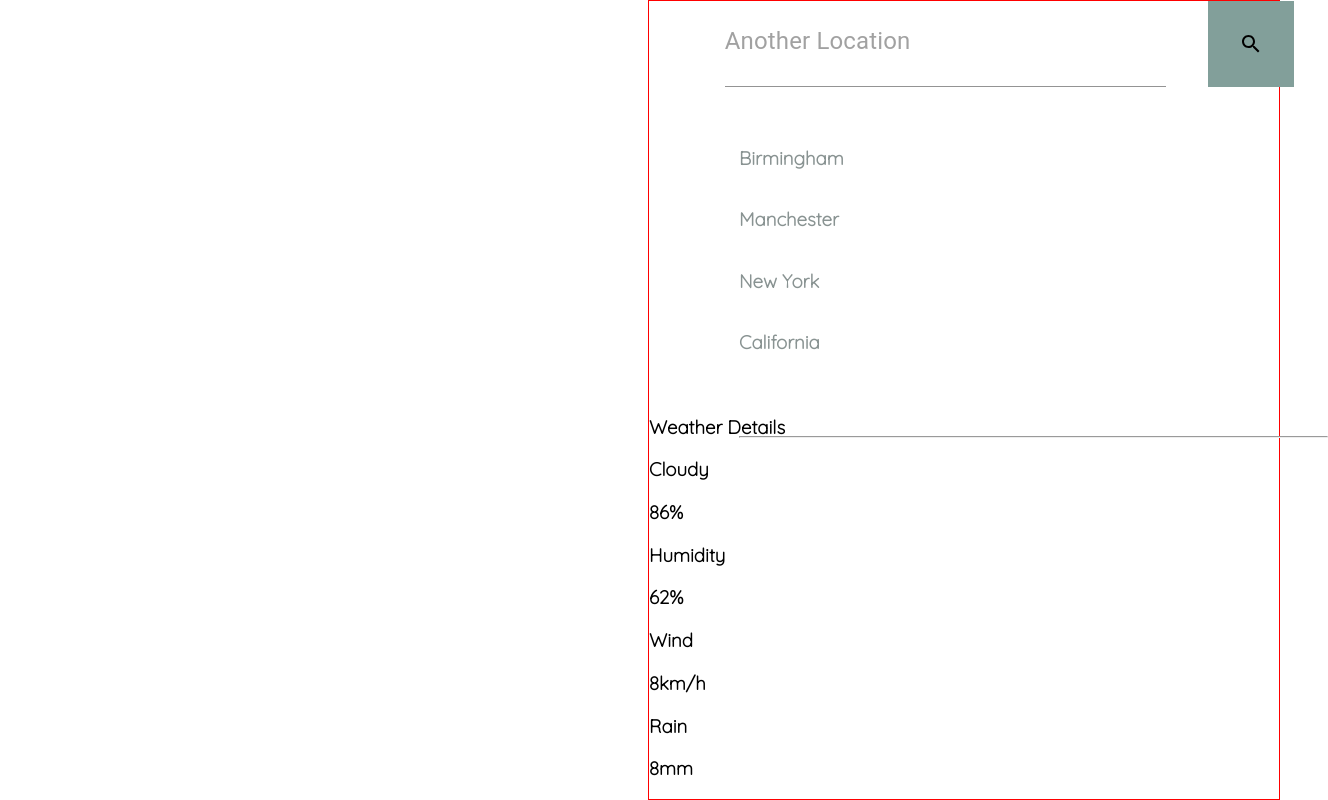
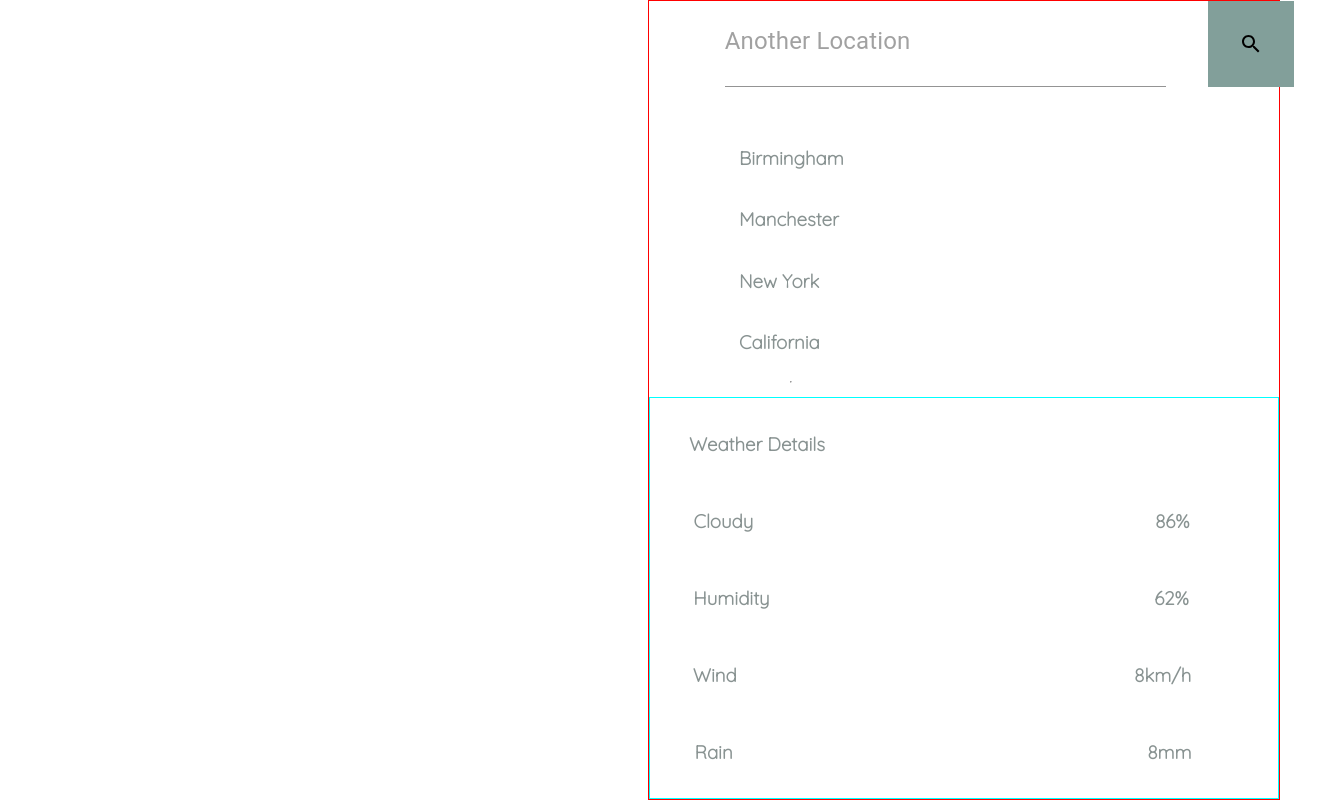
Before and after one commit to Bgstatic/ReactJS-WeatherApp, a React (Create React App) app: page / in a window 1280 px wide. Shown: the whole page, 1328 px wide, since content can reach past the window. Built offline with nearby package versions, Linux system fonts and the light colour scheme.

Commit message:
Weather Details styled.

```diff
--- a/src/styles/Navbar.css
+++ b/src/styles/Navbar.css
@@ -44,17 +44,107 @@
     color: #899392;
 }
 
-hr {
+/* hr {
     position: relative;
     top: 55px;
     border-style: inset;
     border-width: 1px;
     color: #657574;
     width: 560%;
+} */
+
+.navbar__details__container {
+    display: flex;
+    flex-grow: 2;
+    flex-direction: column;
+    border: 1px solid cyan;
 }
 
-.navbar__details {
-    flex-grow: 2.5;
+.navbar__details__title {
     display: flex;
-    border: 1px solid cyan;
+    flex-direction: row;
+    align-items: center;
+    flex-grow: 2;
+    justify-content: space-around;
 }
+
+.title {
+    position: relative;
+    right: 84px;
+}
+
+.navbar__details__cloudy {
+    display: flex;
+    flex-direction: row;
+    flex-grow: 1;
+    justify-content: space-around;
+    flex-wrap: wrap;
+}
+
+.navbar__details__Humidity {
+    display: flex;
+    flex-direction: row;
+    flex-grow: 1;
+    justify-content: space-around;
+    flex-wrap: wrap;
+}
+
+.navbar__details__Wind {
+    display: flex;
+    flex-direction: row;
+    flex-grow: 1;
+    justify-content: space-around;
+    flex-wrap: wrap;
+}
+
+.navbar__details__Rain {
+    display: flex;
+    flex-direction: row;
+    flex-grow: 1;
+    justify-content: space-around;
+    flex-wrap: wrap;
+}
+
+.cloudy {
+    position: relative;
+    right: 90px;
+}
+
+.cloudy__value {
+    position: relative;
+    left: 45px;
+}
+
+.humidity {
+    position: relative;
+    right: 86px;
+}
+
+.humidity__value {
+    position: relative;
+    left: 40px;
+}
+
+.wind {
+    position: relative;
+    right: 89px;
+}
+
+.wind__value {
+    position: relative;
+    left: 45px;
+}
+
+.rain {
+    position: relative;
+    right: 92px;
+}
+
+.rain__value {
+    position: relative;
+    left: 50px;
+}
+
+.navbar__details__container h3 {
+    color: #899392;
+}
```
